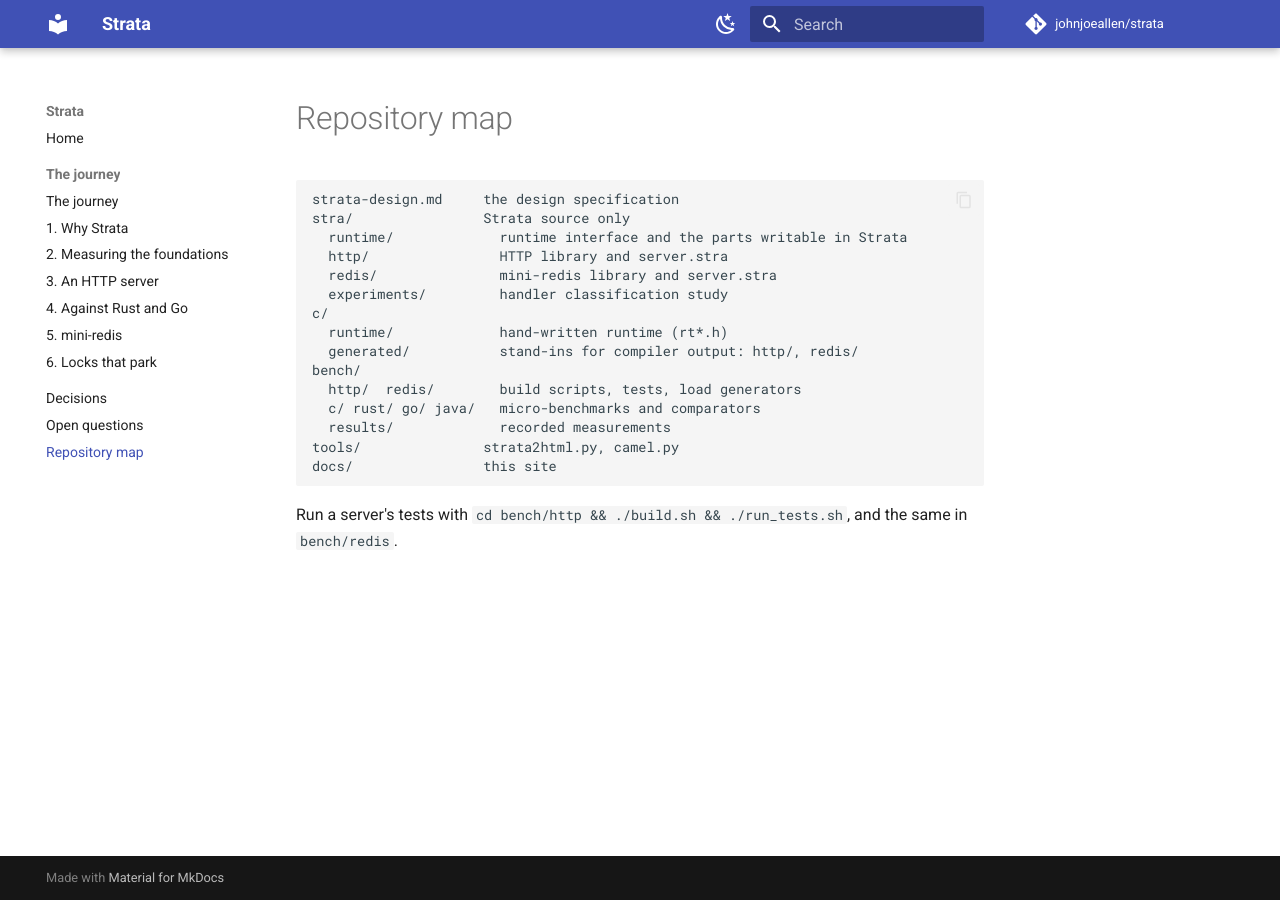
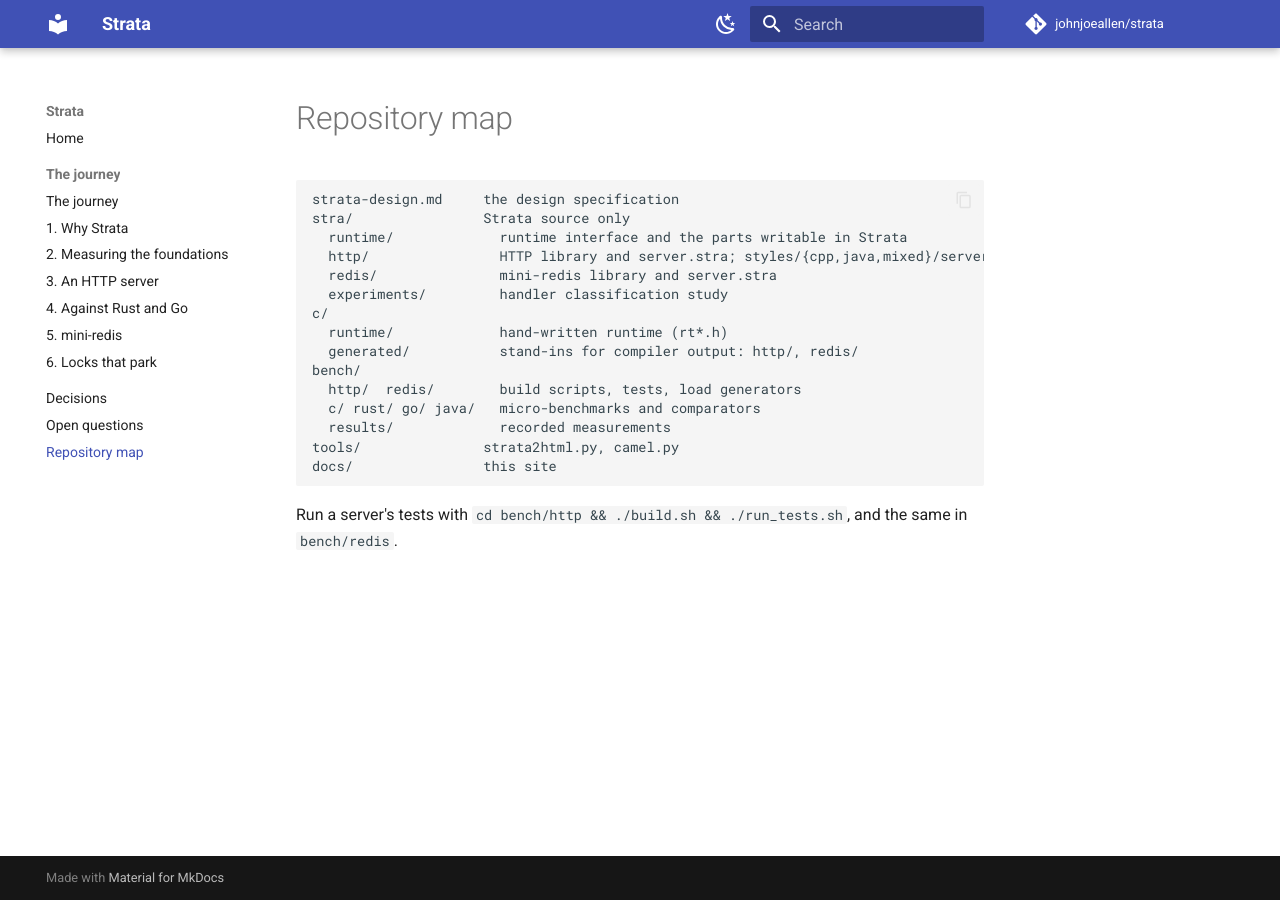
Before and after one commit to johnjoeallen/strata, an MkDocs documentation site: the page built from docs/repo-map.md, in a window 1280 px wide. Built offline with MkDocs 1.6.1 and Material for MkDocs 9.7.7, drawn with Linux system fonts in a browser that asks for light colours; comment, search, counter and statistics services are not loaded; the version menu is left out.

Commit message:
Add the HTTP server in three syntax styles: C++, Java and mixed
Co-Authored-By: Claude Sonnet 5.5 <noreply@anthropic.com>

```diff
--- a/docs/repo-map.md
+++ b/docs/repo-map.md
@@ -4,7 +4,7 @@
 strata-design.md     the design specification
 stra/                Strata source only
   runtime/             runtime interface and the parts writable in Strata
-  http/                HTTP library and server.stra
+  http/                HTTP library and server.stra; styles/{cpp,java,mixed}/server.stra are the same server in three syntax styles
   redis/               mini-redis library and server.stra
   experiments/         handler classification study
 c/
```
Also changed, not shown: README.md (+1 -1 lines), 3 other files.
